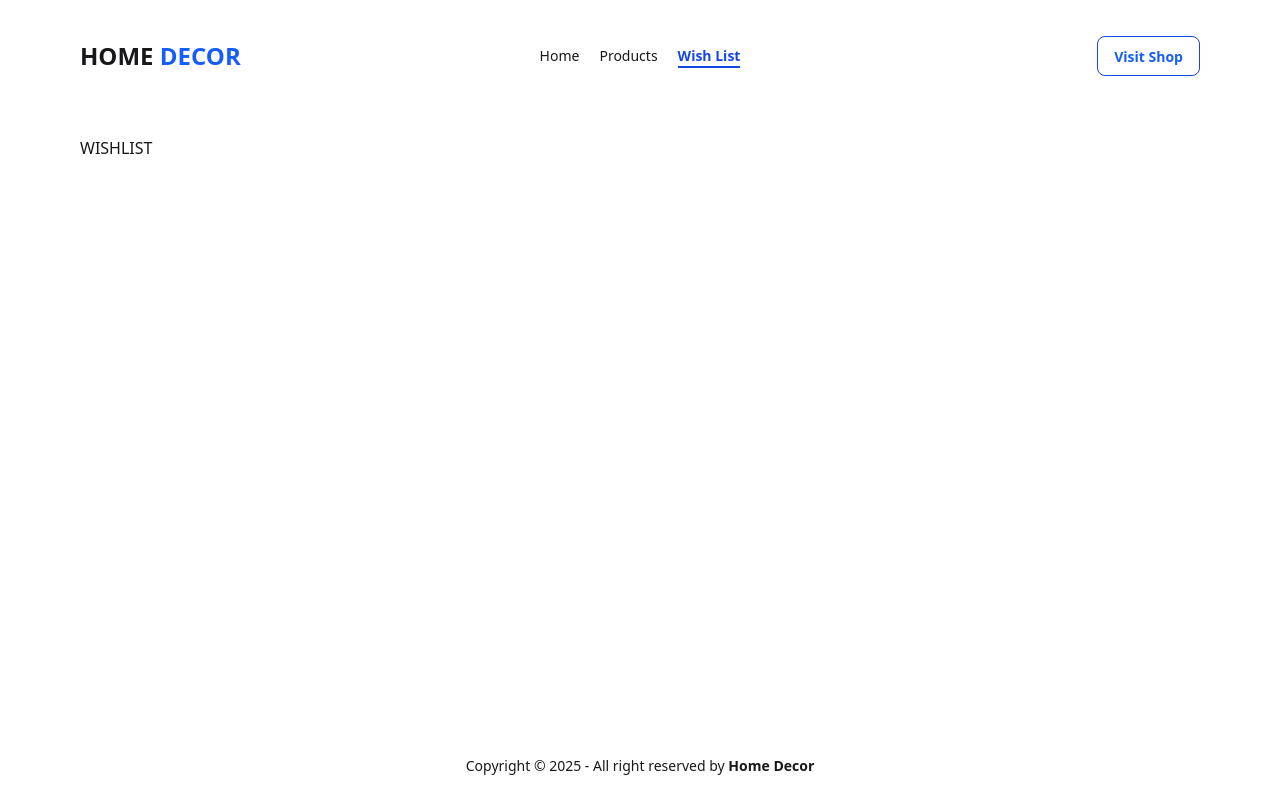
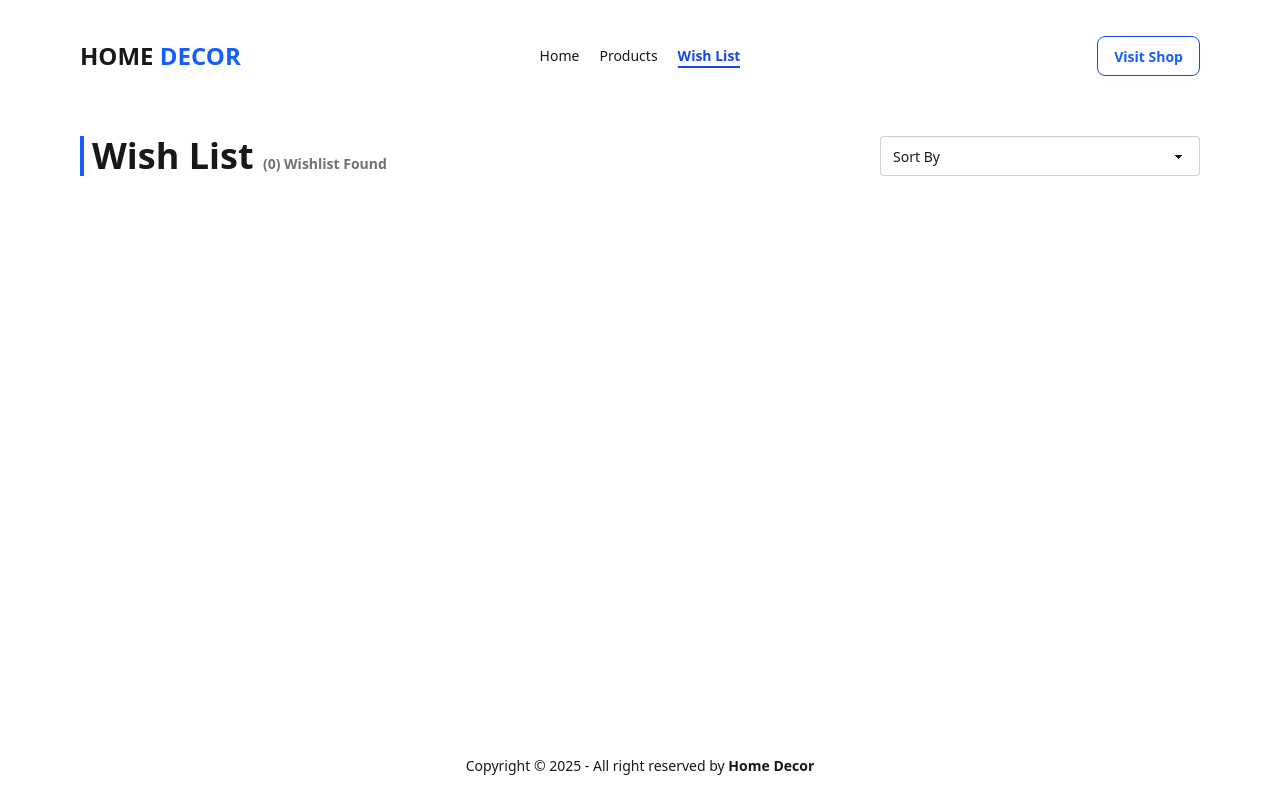
Before and after one commit to Abdurrobr34l/home-decor, a React (Vite) app: page /wishlist in a window 1280 px wide. Built offline with nearby package versions, Linux system fonts and the light colour scheme.

Commit message:
Completed wishlist page, showing and removing localstorage data

```diff
--- a/src/Components/Navbar.jsx
+++ b/src/Components/Navbar.jsx
@@ -40,7 +40,7 @@ const Navbar = () => {
             }
           </ul>
         </div>
-        <Link to={"/"} className="text-2xl font-black uppercase">Home <span className="text-blue-600">Decor</span></Link>
+        <Link to={"/"} className="ml-2 text-xl font-black uppercase md:text-2xl lg:ml-0">Home <span className="text-blue-600">Decor</span></Link>
       </div>
 
       {/* Menu */}
--- a/src/Pages/Home.jsx
+++ b/src/Pages/Home.jsx
@@ -12,7 +12,7 @@ const Home = () => {
   return (
     <div>
       <div className="flex items-center justify-between pb-6">
-        <h2 className="pl-1 text-4xl font-semibold border-l-4 border-blue-600">
+        <h2 className="pl-2 text-4xl font-semibold border-l-4 border-blue-600">
           Featured Products
         </h2>
         <Link
--- a/src/Pages/ProductDetails.jsx
+++ b/src/Pages/ProductDetails.jsx
@@ -10,6 +10,7 @@ const ProductDetails = () => {
   const product = products.find((p) => p.id === parseInt(id));
 
   const { isWishlisted, toggleWishlist } = useWishlist(product);
+
 
   // Guard: show loading if product not found
   if (!product) {
--- a/src/Pages/Products.jsx
+++ b/src/Pages/Products.jsx
@@ -22,7 +22,7 @@ const Products = () => {
     <div>
       {/* Search Box */}
       <div className="flex items-center justify-between pb-6">
-        <h2 className="pl-1 text-4xl font-semibold border-l-4 border-blue-600">
+        <h2 className="pl-2 text-4xl font-semibold border-l-4 border-blue-600">
           All Products <span className="text-sm font-bold text-[#131313]/60">({findSearchedProduct.length}) Products Found</span>
         </h2>
 
--- a/src/Pages/WishList.jsx
+++ b/src/Pages/WishList.jsx
@@ -1,10 +1,102 @@
-import React from 'react';
+import React, { useEffect, useState, useMemo } from "react";
 
 const WishList = () => {
+  const [wishlist, setWishlist] = useState([]);
+  const [sortOrder, setSortOrder] = useState("none");
+
+  // Load wishlist from localStorage on mount
+  useEffect(() => {
+    const savedlist = JSON.parse(localStorage.getItem("wishlist")) || [];
+    // Remove null entries
+    setWishlist(savedlist.filter(Boolean));
+  }, []);
+
+  // Memoized sorted wishlist
+  const sortedItems = useMemo(() => {
+    if (!wishlist.length) return [];
+
+    if (sortOrder === "price-asc") {
+      return [...wishlist].sort((a, b) => a.price - b.price);
+    } else if (sortOrder === "price-desc") {
+      return [...wishlist].sort((a, b) => b.price - a.price);
+    } else {
+      return [...wishlist];
+    }
+  }, [wishlist, sortOrder]);
+
+  // Remove an item from wishlist
+  const removeFromWishlist = (id) => {
+    const updatedWishlist = wishlist.filter((item) => item.id !== id);
+    setWishlist(updatedWishlist);
+    localStorage.setItem("wishlist", JSON.stringify(updatedWishlist));
+  };
+
   return (
-    <div>
-      WISHLIST
-    </div>
+    <section>
+      {/* Title */}
+      <div className="flex items-center justify-between">
+        <h2 className="pl-2 text-3xl font-semibold border-l-4 border-blue-600 md:text-4xl">
+          Wish List{" "}
+          <span className="text-sm font-bold text-[#131313]/60">
+            ({wishlist.length}) Wishlist Found
+          </span>
+        </h2>
+
+        {/* Sort select */}
+        <select
+          value={sortOrder}
+          onChange={(e) => setSortOrder(e.target.value)}
+          className="select select-style"
+        >
+          <option value="none" className="focus:border-blue-600">
+            Sort By
+          </option>
+          <option value="price-asc">Price Low to High</option>
+          <option value="price-desc">Price High to Low</option>
+        </select>
+      </div>
+
+      {/* Wishlist Products */}
+      <ul className="list gap-5 my-10 rounded-box md:gap-10">
+        {sortedItems.map(
+          ({ id, name, price, category, moreDescription, image, alt }) => (
+            <li
+              key={id}
+              className="list-row flex flex-col shadow-sm md:grid relative"
+            >
+              {/* Delete Button */}
+              <button
+                onClick={() => removeFromWishlist(id)}
+                className="absolute right-0 -mt-4.5 mr-2 font-black text-blue-600 text-end hover:cursor-pointer md:-mt-0 md:mr-4"
+              >
+                ✕
+              </button>
+
+              {/* Image */}
+              <div>
+                <img
+                  className="size-full rounded-box md:size-32"
+                  src={image}
+                  alt={alt}
+                />
+              </div>
+
+              {/* Contents */}
+              <div className="grid-row-start-0">
+                <div>{name}</div>
+                <div className="mt-2 mb-3 text-xs uppercase font-semibold opacity-60">
+                  {category}
+                </div>
+                <p className="list-col-wrap text-xs">{moreDescription}</p>
+              </div>
+
+              {/* Price */}
+              <p className="place-content-end text-2xl font-bold">${price}</p>
+            </li>
+          )
+        )}
+      </ul>
+    </section>
   );
 };
 
--- a/src/index.css
+++ b/src/index.css
@@ -8,3 +8,7 @@
 .btn-style {
   @apply bg-transparent text-blue-600 border-blue-700 rounded-lg transition-colors duration-200 ease-linear hover:bg-blue-600 hover:text-white;
 }
+
+.select-style {
+  @apply focus-within:outline-blue-600 focus-within:outline-offset-0;
+}
```
